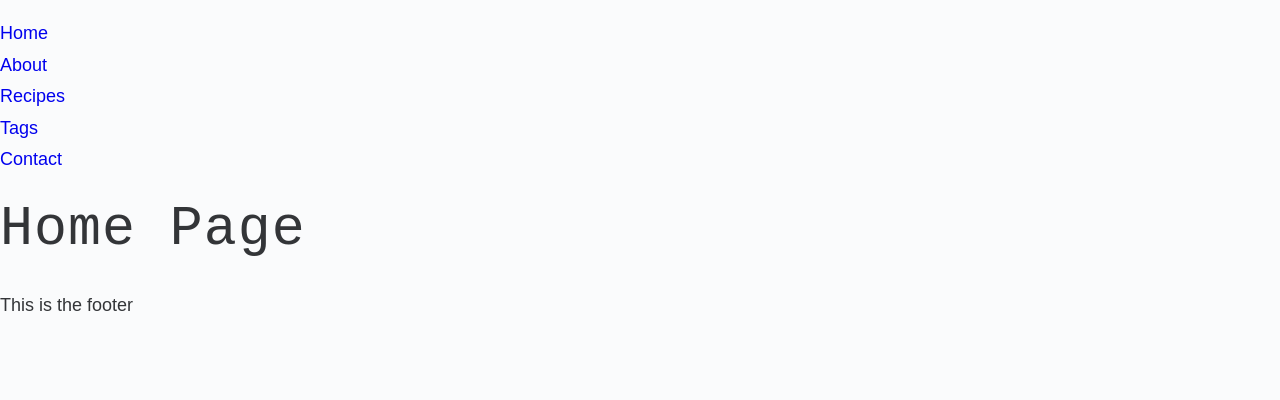
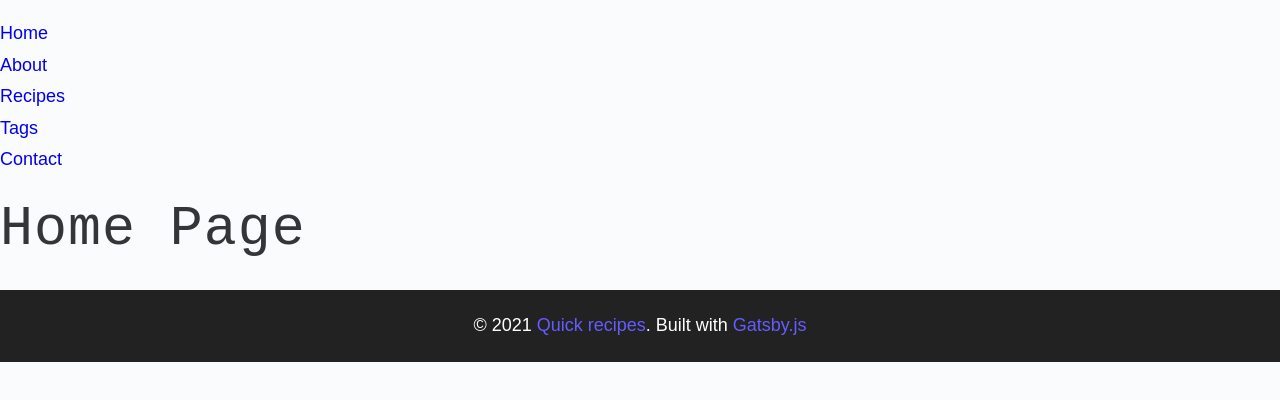
Before and after one commit to SyedUmairCodes/simple-recipes-gatsby, a Gatsby site: page / in a window 1280 px wide. Built offline with nearby package versions, Linux system fonts and the light colour scheme; Gatsby itself is replaced by a stand-in of ours.

Commit message:
completed footer

```diff
--- a/package.json
+++ b/package.json
@@ -1,7 +1,7 @@
 {
-  "name": "gatsby-starter-hello-world",
+  "name": "Quick Recipes",
   "private": true,
-  "description": "A simplified bare-bones starter for Gatsby",
+  "description": "A modern cooking recipes website made using Gatby.js",
   "version": "0.1.0",
   "license": "0BSD",
   "scripts": {
--- a/src/components/Footer.js
+++ b/src/components/Footer.js
@@ -1,7 +1,14 @@
 import React from "react"
 
 const Footer = () => {
-  return <div>This is the footer</div>
+  return (
+    <footer className="page-footer">
+      <p>
+        &copy; {new Date().getFullYear()} <span>Quick recipes</span>. Built with
+        <a href="https://www.gatsbyjs.com/"> Gatsby.js</a>
+      </p>
+    </footer>
+  )
 }
 
 export default Footer
```
